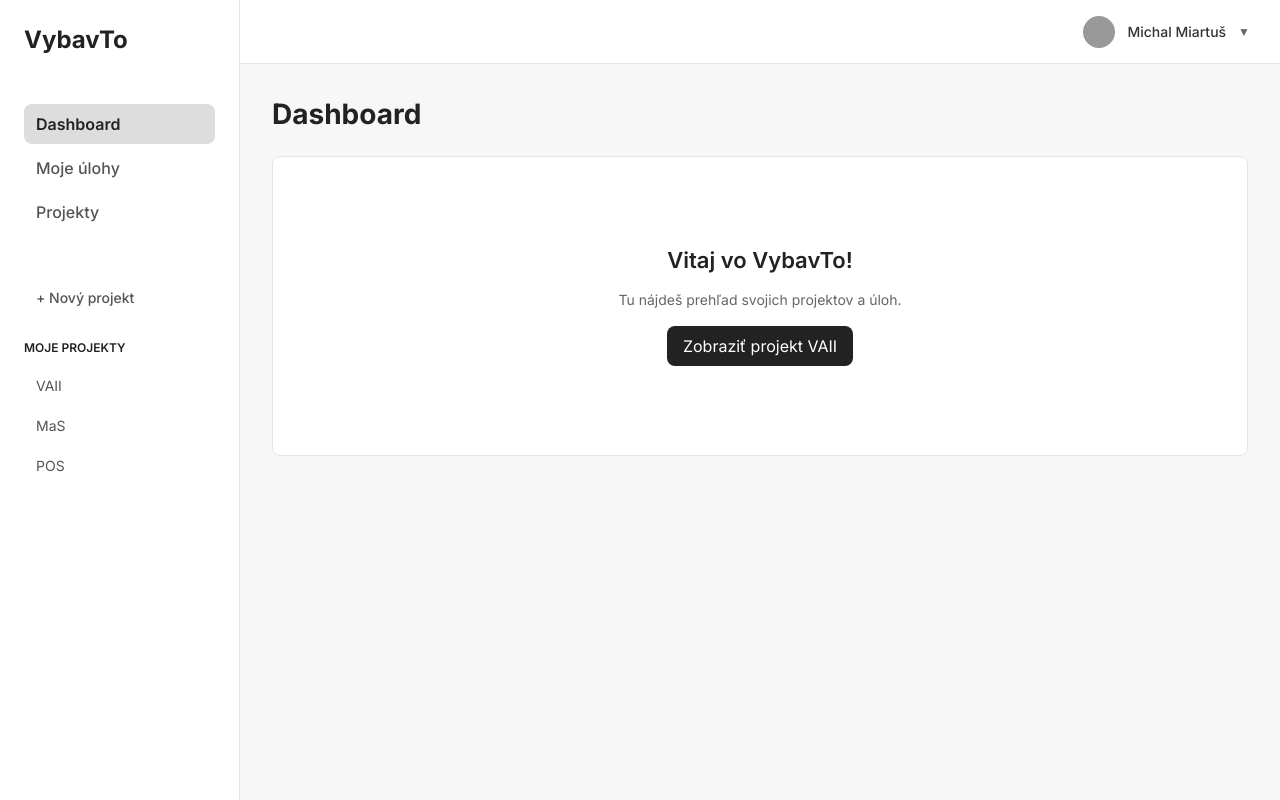
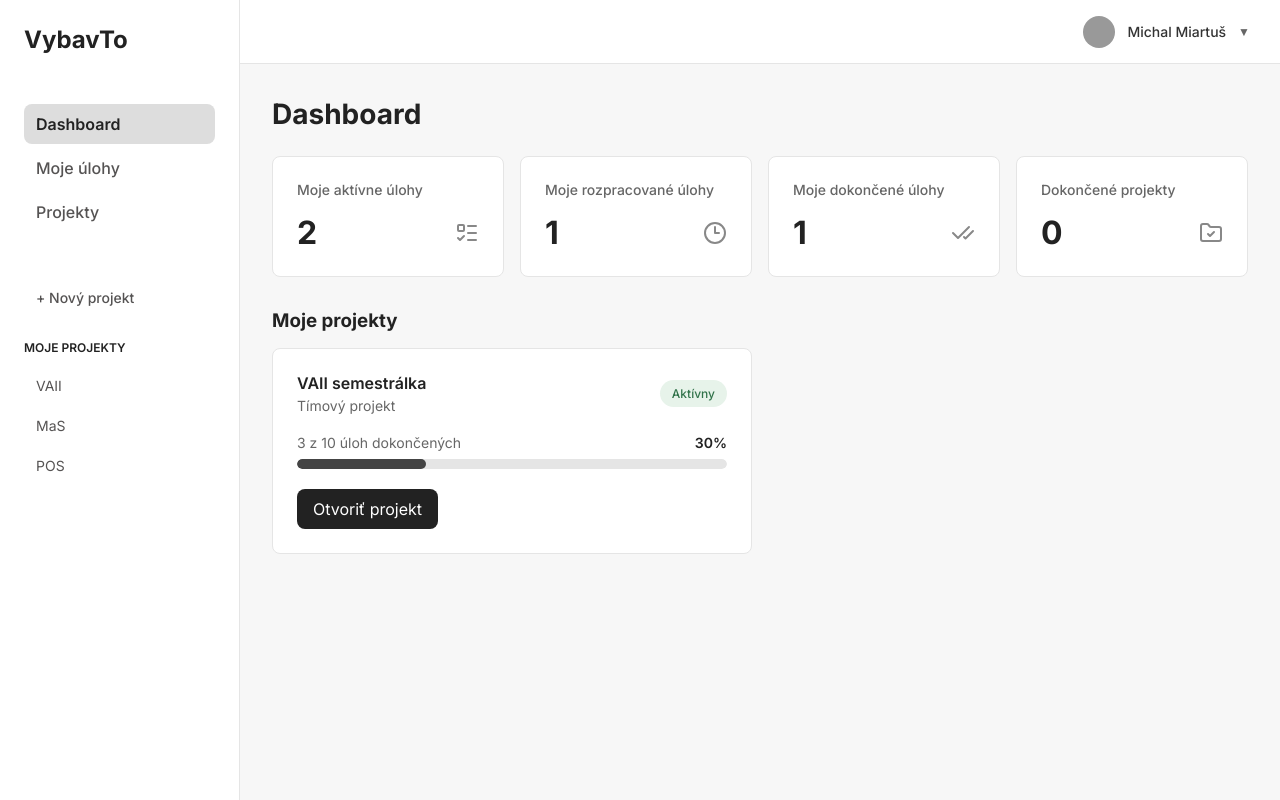
Before and after one commit to MichalMiartus/VAII26, a PHP site: page / in a window 1280 px wide. Run offline with PHP 8.4, Linux system fonts and the light colour scheme.

Commit message:
Dokoncenie ulohy

```diff
--- a/html/index.html
+++ b/html/index.html
@@ -43,11 +43,66 @@
         <main>
             <div class="dashboard-content">
                 <h2>Dashboard</h2>
-                <div class="content-placeholder dashboard-empty">
-                    <h3>Vitaj vo VybavTo!</h3>
-                    <p>Tu nájdeš prehľad svojich projektov a úloh.</p>
-                    <a href="project.html" class="dashboard-link">Zobraziť projekt VAII</a>
-                </div>
+
+                <section class="dashboard-stats" aria-label="Moje štatistiky">
+                    <article class="stat-card">
+                        <h3>Moje aktívne úlohy</h3>
+                        <div class="stat-card-bottom">
+                            <p class="stat-value">2</p>
+                            <img src="icons/list-todo.svg" alt="" class="stat-icon">
+                        </div>
+                    </article>
+
+                    <article class="stat-card">
+                        <h3>Moje rozpracované úlohy</h3>
+                        <div class="stat-card-bottom">
+                            <p class="stat-value">1</p>
+                            <img src="icons/clock-3.svg" alt="" class="stat-icon">
+                        </div>
+                    </article>
+
+                    <article class="stat-card">
+                        <h3>Moje dokončené úlohy</h3>
+                        <div class="stat-card-bottom">
+                            <p class="stat-value">1</p>
+                            <img src="icons/check-check.svg" alt="" class="stat-icon">
+                        </div>
+                    </article>
+
+                    <article class="stat-card">
+                        <h3>Dokončené projekty</h3>
+                        <div class="stat-card-bottom">
+                            <p class="stat-value">0</p>
+                            <img src="icons/folder-check.svg" alt="" class="stat-icon">
+                        </div>
+                    </article>
+                </section>
+
+                <section class="dashboard-projects">
+                    <h3>Moje projekty</h3>
+
+                    <div class="projects-grid">
+                        <article class="project-card">
+                            <div class="project-card-header">
+                                <div class="project-card-info">
+                                    <h4>VAII semestrálka</h4>
+                                    <p>Tímový projekt</p>
+                                </div>
+                                <span class="project-status">Aktívny</span>
+                            </div>
+                            <div class="project-progress">
+                                <div class="project-progress-header">
+                                    <label for="vaii-progres">3 z 10 úloh dokončených</label>
+                                    <span>30%</span>
+                                </div>
+                                <progress id="vaii-progres" value="3" max="10">30%</progress>
+                            </div>
+                            <a href="project.html" class="project-card-link">
+                                Otvoriť projekt
+                            </a>
+                        </article>
+                    </div>
+                </section>
             </div>
         </main>
     </div>
--- a/html/style.css
+++ b/html/style.css
@@ -310,7 +310,7 @@ aside a:focus-visible {
 
 .project-filters input:focus-visible,
 .project-filters select:focus-visible,
-.dashboard-link:focus-visible {
+.project-card-link:focus-visible {
     outline: 2px solid #555555;
     outline-offset: 2px;
 }
@@ -375,17 +375,112 @@ button:focus-visible {
     border-color: #c9e3d0;
 }
 
-.dashboard-empty {
+.dashboard-stats {
+    display: grid;
+    grid-template-columns: repeat(4, minmax(0, 1fr));
+    gap: 16px;
+}
+
+.stat-card {
+    background-color: var(--color-surface);
+    border: 1px solid var(--color-border);
+    border-radius: 8px;
+    padding: 24px;
     display: flex;
     flex-direction: column;
-    align-items: center;
-    justify-content: center;
     gap: 16px;
-    min-height: 300px;
-    text-align: center;
 }
 
-.dashboard-link {
+.stat-card h3 {
+    font-size: 14px;
+    font-weight: 500;
+    color: var(--color-muted);
+}
+
+.stat-value {
+    font-size: 32px;
+    font-weight: 700;
+    line-height: 1.2;
+}
+
+.project-card-header {
+    display: flex;
+    justify-content: space-between;
+    align-items: center;
+    gap: 16px;
+}
+
+.project-card {
+    background-color: var(--color-surface);
+    border: 1px solid var(--color-border);
+    border-radius: 8px;
+    padding: 24px;
+    display: flex;
+    flex-direction: column;
+    gap: 20px;
+}
+
+.dashboard-projects {
+    margin-top: 32px;
+}
+
+.dashboard-projects h3 {
+    margin-bottom: 16px;
+}
+
+.project-status {
+    background-color: #e7f3ea;
+    color: #31734a;
+    font-size: 12px;
+    font-weight: 500;
+    padding: 6px 12px;
+    border-radius: 9999px;
+    white-space: nowrap;
+}
+
+.project-progress {
+    display: flex;
+    flex-direction: column;
+    gap: 8px;
+}
+
+.project-progress progress {
+    width: 100%;
+    height: 10px;
+    appearance: none;
+    border: none;
+    border-radius: 9999px;
+    overflow: hidden;
+}
+
+.project-progress progress::-webkit-progress-bar {
+    background-color: var(--color-border);
+    border-radius: 9999px;
+}
+
+.project-progress progress::-webkit-progress-value {
+    background-color: #444444;
+    border-radius: 9999px;
+}
+
+.project-progress progress::-moz-progress-bar {
+    background-color: #444444;
+    border-radius: 9999px;
+}
+
+.project-card-info h4 {
+    font-size: 16px;
+    font-weight: 600;
+}
+
+.project-card-info p {
+    font-size: 14px;
+    color: var(--color-muted);
+    margin-top: 4px;
+}
+
+.project-card-link {
+    align-self: flex-start;
     padding: 10px 16px;
     background-color: var(--color-text);
     color: var(--color-surface);
@@ -394,21 +489,45 @@ button:focus-visible {
     transition: background-color 0.2s;
 }
 
-.dashboard-link:hover {
+.project-card-link:hover {
     background-color: #444444;
 }
 
-.dashboard-empty h3 {
-    font-size: 22px;
+.project-progress-header {
+    display: flex;
+    justify-content: space-between;
+    align-items: center;
+    gap: 8px;
+}
+
+.project-progress-header label {
+    font-size: 14px;
+    color: var(--color-muted);
+}
+
+.project-progress-header span {
+    font-size: 14px;
     font-weight: 600;
 }
 
-.dashboard-empty p {
-    font-size: 14px;
-    color: var(--color-muted);
-    line-height: 1.5;
-    max-width: 320px;
-    width: 100%;
+.projects-grid {
+    display: grid;
+    grid-template-columns: repeat(2, minmax(0, 1fr));
+    gap: 16px;
+}
+
+.stat-card-bottom {
+    display: flex;
+    justify-content: space-between;
+    align-items: center;
+    gap: 12px;
+    margin-top: auto;
+}
+
+.stat-icon {
+    width: 24px;
+    height: 24px;
+    flex-shrink: 0;
 }
 
 @media (max-width: 1100px) {
@@ -422,6 +541,10 @@ button:focus-visible {
 
     .project-filters input {
         grid-column: 1/3;
+    }
+
+    .dashboard-stats {
+        grid-template-columns: repeat(2, minmax(0, 1fr));
     }
 }
 
@@ -476,4 +599,8 @@ button:focus-visible {
     .project-filters input {
         grid-column: 1/2;
     }
+
+    .projects-grid {
+        grid-template-columns: minmax(0, 1fr);
+    }
 }
```
Also changed, not shown: html/project.html (+63 -3 lines), html/icons/check-check.svg (added), html/icons/clock-3.svg (added), html/icons/folder-check.svg (added), html/icons/list-todo.svg (added).
